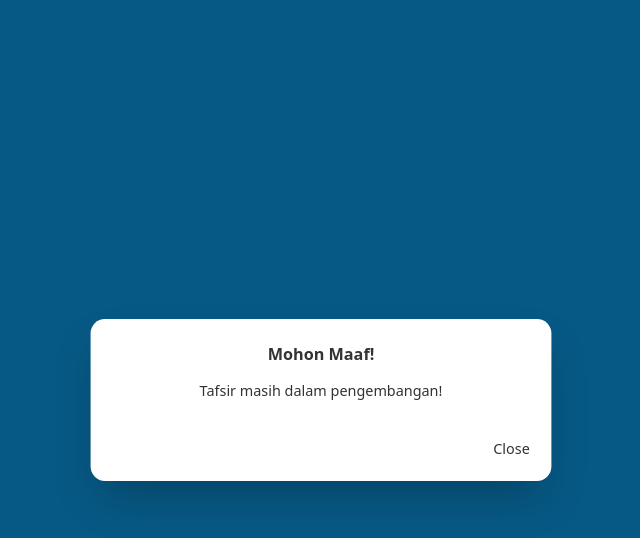
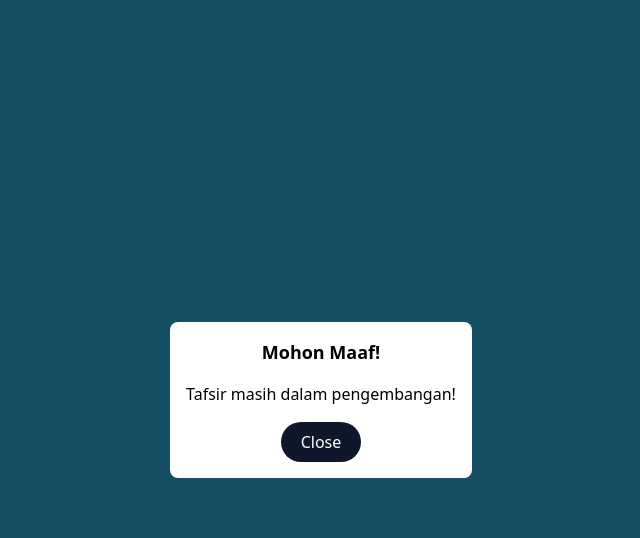
Before and after one commit to halloanewahyudi/d-quran, a Nuxt app: page / in a window 1280 px wide. Both pictures are taken after a click on the button "Baca Tafsir". Shown: the top 538 px of the page, without its empty margins (319-959 px from the left). Built offline with nearby package versions, Linux system fonts and the light colour scheme; no server answers; a web font is replaced by a local one.

Commit message:
first commit

```diff
--- a/components/ItemSurat.vue
+++ b/components/ItemSurat.vue
@@ -1,5 +1,7 @@
 
 <script>
+const route = useRoute();
+const router = useRouter();
 export default {
     data() {
         return {
@@ -20,13 +22,18 @@ export default {
         toggle(){
          this.buka = !this.buka
          console.log(this.buka)
+        },
+        diklik(){
+            router.push(this.link)
+            refresh()
         }
     },
+
 }
 </script>
 <template>
-    <div  class=" p-4 flex justify-between border-b border-light hover:bg-line  ">
-            <nuxt-link :to="link" class="flex gap-2 justify-between w-full">
+    <div  class=" p-4 flex justify-between border-b border-slate-50 hover:bg-line  ">
+            <button @click="diklik" class="flex gap-2 justify-between w-full">
                 <div class="text-primary">
                     <div class="rounded-full bg-primary text-warning font-semibold  w-8 h-8 inline-flex items-center justify-center mr-3">
                         {{ nomor }}
@@ -35,17 +42,17 @@ export default {
                 <span class=""> {{ nama_latin }}</span>
                </div>
 
-                <h5 class="font-bold text-2xl text-primary ar">{{ nama }} </h5>
-            </nuxt-link>
+                <h5 class="font-bold text-2xl text-slate-900 ar">{{ nama }} </h5>
+            </button>
         <button :class="bg-buka ? bg-line : !buka" @click="toggle" class="pl-3">
            <IconTitik fill="primary" />
         </button>
     </div >
-    <div class="p-5 transition-all duration-200 bg-light  text-primary" v-if="buka">
+    <div class="p-5 transition-all duration-200 bg-slate-50  text-primary" v-if="buka">
         <p>Jumlah Ayat : {{ jumlah_ayat }}</p>
         <p>Tempat Turun: {{ tempat_turun }}</p>
         <p>Arti: {{ arti }}</p>
         <p class="my-3" v-html="deskripsi"></p>
-        <nuxt-link :to="link" class="py-1 px-4 text-white bg-secondary border-primary border-2 rounded-full hover:bg-gradient-to-r from-primary to-secondary hover:shadow-xl ">Baca</nuxt-link>
+        <button @click="diklik" class="py-1 px-4 text-white bg-slate-900 border-primary border-2 rounded-full hover:shadow-xl ">Baca</button>
     </div>
 </template>
--- a/components/KlikAyat.vue
+++ b/components/KlikAyat.vue
@@ -3,5 +3,6 @@
         <button class="p-2 text-left border-b border-line">Lihat Latin</button>
         <button class="p-2 text-left border-b border-line">Lihat Terjemahan</button>
         <button class="p-2 text-left ">Tandai Sebagai Bacan Terakhir</button>
+        <slot />
     </div>
 </template>
--- a/components/Navbar.vue
+++ b/components/Navbar.vue
@@ -1,13 +1,13 @@
 <template>
-     <nav class="p-4 bg-primary">
+     <nav class="p-4 bg-cyan-900">
       <div class="max-w-screen-md mx-auto">
         <div class="flex justify-between  flex-wrap">
           <ul class="flex gap-3 items-center">
             <li><nuxt-link to="/">
-                <IconHome fill="#F37934" width="20" height="20" />
+                <IconHome fill="#Fed7aa" width="20" height="20" />
               </nuxt-link></li>
             <li><nuxt-link to="/surat">
-                <IconBook fill="#F37934" width="20" height="20" />
+                <IconBook fill="#Fed7aa" width="20" height="20" />
               </nuxt-link></li>
           </ul>
           <slot />
--- a/package.json
+++ b/package.json
@@ -12,7 +12,6 @@
     "nuxt": "^3.0.0"
   },
   "dependencies": {
-    "@vueuse/nuxt": "^9.11.1",
-    "daisyui": "^2.47.0"
+    "@vueuse/nuxt": "^9.11.1"
   }
 }
--- a/pages/index.vue
+++ b/pages/index.vue
@@ -12,23 +12,22 @@ const isDark = usePreferredDark()
 <template>
      <Navbar></Navbar>
      <div class="max-w-screen-md h-[91.5vh] mx-auto flex flex-col gap-4 items-center justify-center">
-       <NuxtLink to="/surat" class="rounded-full py-3 px-16 bg-primary text-lime-50 text-xl"> Baca Quran</NuxtLink>
-       <button for="my-modal" @click="modal" class=" rounded-full py-3 px-16 bg-secondary text-lime-50 text-xl"> Baca Tafsir</button>
+       <NuxtLink to="/surat" class="rounded-full py-3 px-16 bg-slate-900 text-lime-50 text-xl hover:bg-slate-800"> Baca Quran</NuxtLink>
+       <button for="my-modal" @click="modal" class=" rounded-full py-3 px-16 bg-cyan-900 text-lime-50 text-xl hover:bg-cyan-800 "> Baca Tafsir</button>
     </div>
     <!-- The button to open modal -->
 
 
 <!-- Put this part before </body> tag -->
-<input type="checkbox" id="my-modal" class="modal-toggle" />
-<div v-if="tampil" class="fixed bg-primary w-screen h-screen top-0 left-0 flex items-center justify-center z-50">
-  <div class="modal-box text-center">
+<div v-if="tampil" class="fixed bg-cyan-900 w-screen h-screen top-0 left-0 flex items-center justify-center z-50">
+  <div class="p-4 rounded-lg text-center bg-white">
     <div class="flex flex-col w-full">
       <h3 class="font-bold text-lg">Mohon Maaf!</h3>
     <p class="py-4">Tafsir masih dalam pengembangan!</p>
     </div>
 
     <div class="modal-action">
-      <button @click="modal" for="my-modal" class="">Close</button>
+      <button @click="modal" for="my-modal" class="py-2 px-5 rounded-full bg-slate-900 text-white">Close</button>
     </div>
   </div>
 </div>
--- a/pages/surat/[id].vue
+++ b/pages/surat/[id].vue
@@ -2,32 +2,27 @@
 import { onClickOutside, useStorage   } from '@vueuse/core'
 const route = useRoute()
 const { pending, data: surat } = await useLazyFetch('https://equran.id/api/surat/' + route.params.id)
-const modal = ref(false)
-const modalRef = ref(null)
-onClickOutside(
-    modalRef,
-    (event) => {
-        console.log(event)
-        modal.value = false
-    },
-)
+const tampil = ref(false)
+const modal = () => {
+   tampil.value = true && !tampil.value
+}
+
 </script>
 <template>
+ <Navbar>
+            <div class="text-cyan-100 flex items-center gap-3">
+                <span class="text-orange-200 text-2xl ar">{{ surat.nama }} </span>  <span>{{ surat.nama_latin }}</span>
+            <span class="text-sm ">{{ surat.jumlah_ayat }} Ayat</span>
+            </div>
 
+        </Navbar>
     <div v-if="pending">
         <div class="w-max-screen h-[100vh] flex items-center justify-center">
             loading...
         </div>
     </div>
-    <div v-else>
-        <Navbar>
-            <div class="text-info flex items-center gap-3">
-                <span class="text-warning text-2xl ar">{{ surat.nama }} </span>  <span>{{ surat.nama_latin }}</span>
-            <span class="text-sm ">{{ surat.jumlah_ayat }} Ayat</span>
-            </div>
 
-        </Navbar>
-        <nav v-if="route.name == 'surat-id'" class="bg-secondary p-4">
+        <nav v-if="route.name == 'surat-id'" class="bg-gradient-to-b from-cyan-900 to-cyan-800 p-4">
       <figure class="max-w-screen-md mx-auto">
         <audio class="w-full h-8" controls :src="surat.audio">
           <a :href="surat.audio">
@@ -39,19 +34,25 @@ onClickOutside(
         <div class="max-w-screen-md mx-auto">
         <ul>
             <li v-for="ayat in surat.ayat" :key="ayat"
-                class="border-b border-line text-primary hover:bg-line">
+                class="border-b border-cyan-50 text-slate-900 hover:bg-cyan-50 transition">
                 <div class="flex justify-between items-center relative ">
                     <div class=" p-4 shrink-0 text-center">
-                        <button @click="ayat.modal = true"
-                            class="w-8 h-8  rounded-full inline-block bg-white text-primary font-semibold shadow-lg text-center text-sm pt-1.5">
+                        <button @click="modal"
+                            class="w-8 h-8  rounded-full inline-block bg-white font-semibold shadow-lg text-center text-sm pt-1.5">
                             {{ ayat.nomor }}
                         </button>
                     </div>
-                    <div class="text-right w-full p-4 leading-[220%] ar tracking-[1px] text-2xl font-medium  ">
+                    <div class="text-right w-full p-4 leading-[220%] ar tracking-[1px] text-2xl font-semibold  ">
                         {{ ayat.ar }}</div>
                 </div>
             </li>
         </ul>
     </div>
+    <!-- modal -->
+<div v-if="tampil" class="fixed bg-cyan-900 w-screen h-screen top-0 left-0 flex items-center justify-center z-50">
+ <klik-ayat >
+    <button @click="modal" class="py-1 px-3 bg-slate-900 text-orange-200 rounded-full mb-4 hover:bg-slate-800"> Batal </button>
+</klik-ayat>
 </div>
+
 </template>
--- a/pages/surat/index.vue
+++ b/pages/surat/index.vue
@@ -5,7 +5,11 @@ const { pending, data: surat } = await useLazyFetch('https://equran.id/api/surat
 <template>
      <Navbar>
      </Navbar>
-
+     <div v-if="pending">
+        <div class="w-max-screen h-[100vh] flex items-center justify-center">
+            loading...
+        </div>
+    </div>
     <div class="max-w-screen-md mx-auto">
      <ItemSurat
        v-for="item in surat" :key="item.id" :ref="search"
--- a/tailwind.config.js
+++ b/tailwind.config.js
@@ -1,32 +1,3 @@
 module.exports = {
-    daisyui: {
-        themes: [
-            {
-                mytheme: {
 
-                    "primary": "#075985",
-
-                    "secondary": "#14b8a6",
-
-                    "accent": "#f97316",
-
-                    "neutral": "#3D4451",
-
-                    "base-100": "#FFFFFF",
-
-                    "info": "#2dd4bf",
-
-                    "success": "#059669",
-
-                    "warning": "#facc15",
-
-                    "error": "#ef4444",
-
-                    "light" : "#d3dfeb"
-
-                },
-            },
-        ],
-    },
-    plugins: [require("daisyui")],
 }
```
Also changed, not shown: 2 other files (tests, documents, lock files or other folders).
